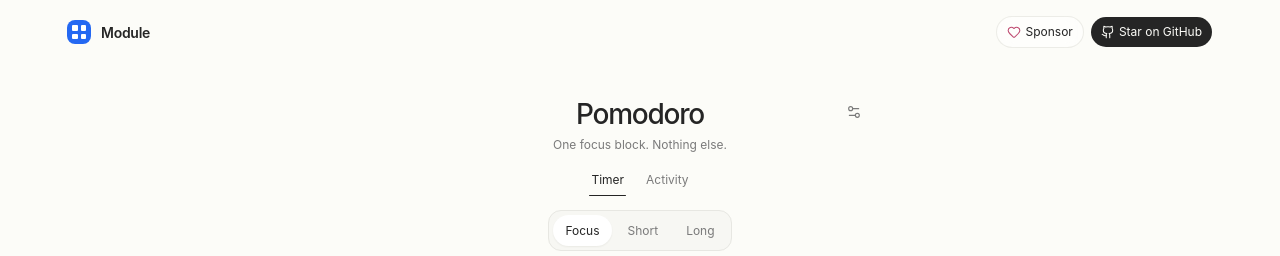
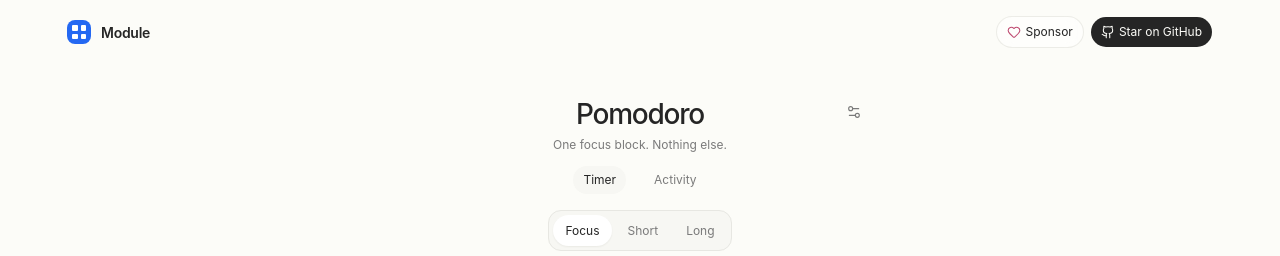
Before and after one commit to howlil/modu-app, a SvelteKit app: page /pomodoro in a window 1280 px wide. Shown: the top 256 px of the page. Built offline with nearby package versions, Linux system fonts and the light colour scheme.

Commit message:
fix(pomodoro): make top view tabs actual pills

```diff
--- a/src/routes/pomodoro/+page.svelte
+++ b/src/routes/pomodoro/+page.svelte
@@ -1071,10 +1071,10 @@
         <button
           type="button"
           class={[
-            'relative h-7 px-0.5 text-[12px] font-normal transition',
+            'relative h-7 rounded-full px-2.5 text-[12px] font-normal transition',
             activeView === typedView
-              ? 'text-foreground after:absolute after:inset-x-0 after:-bottom-0.5 after:h-px after:rounded-full after:bg-foreground'
-              : 'text-muted-foreground hover:text-foreground'
+              ? 'bg-muted text-foreground'
+              : 'text-muted-foreground hover:bg-muted/60 hover:text-foreground'
           ]}
           onclick={() => (activeView = typedView)}
         >
```
